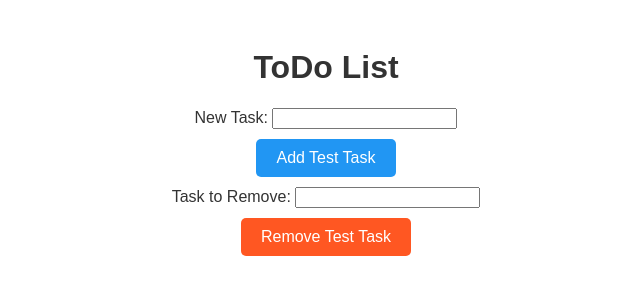
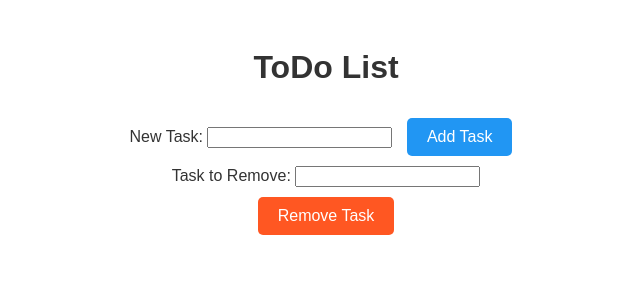
Before and after one commit to giofile/flask-todo-app, a Flask app: page / in a window 1280 px wide. Shown: the top 300 px of the page, without its empty margins (314-954 px from the left). Run offline with Flask 3, Linux system fonts and the light colour scheme.

Commit message:
changed gh workflow script

```diff
--- a/templates/index.html
+++ b/templates/index.html
@@ -71,12 +71,12 @@
         <form action="/add" method="post">
             <label for="task">New Task:</label>
             <input type="text" id="task" name="task" required>
-            <button class="button primary-color" type="submit">Add Test Task</button>
+            <button class="button primary-color" type="submit">Add Task</button>
         </form>
         <form action="/remove" method="post">
             <label for="task">Task to Remove:</label>
             <input type="text" id="task" name="task" required>
-            <button class="button accent-color" type="submit">Remove Test Task</button>
+            <button class="button accent-color" type="submit">Remove Task</button>
         </form>
         {% with messages = get_flashed_messages() %}
         {% if messages %}
```
